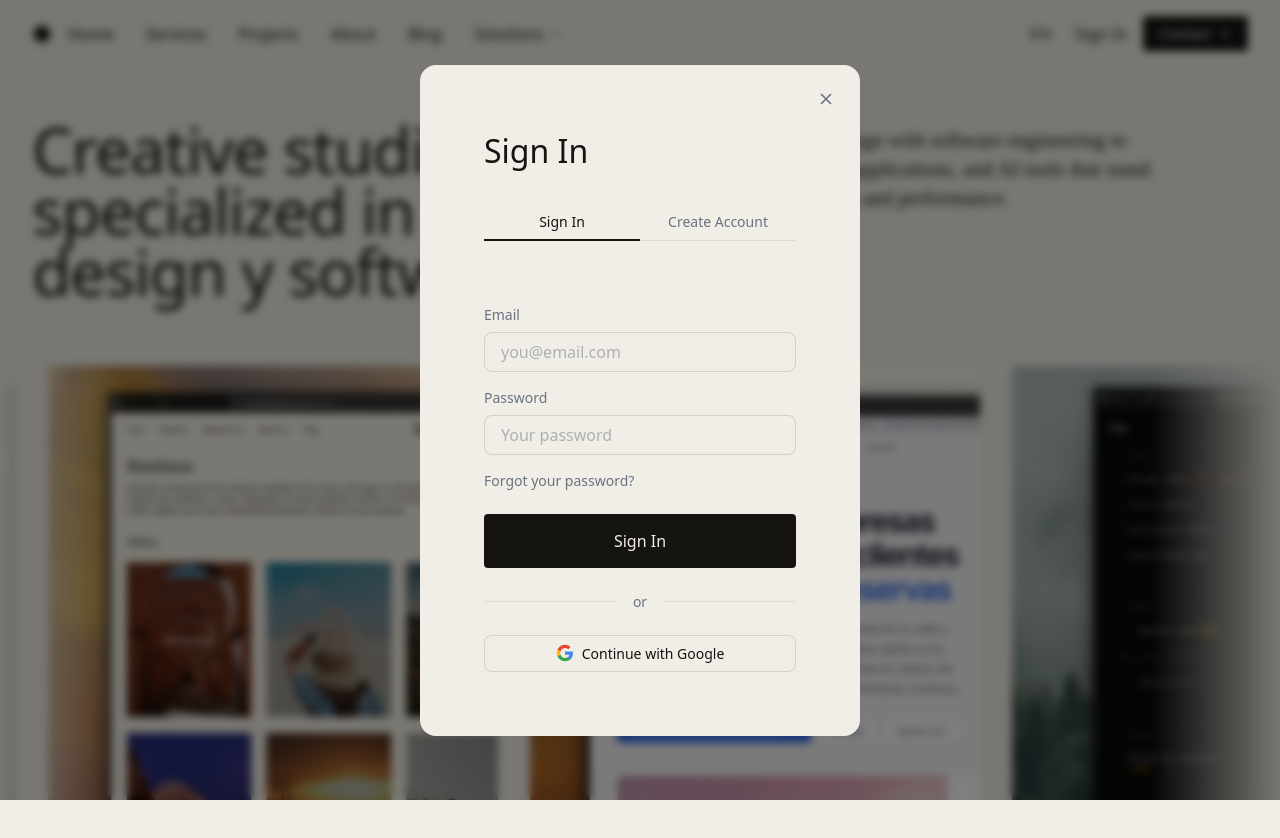
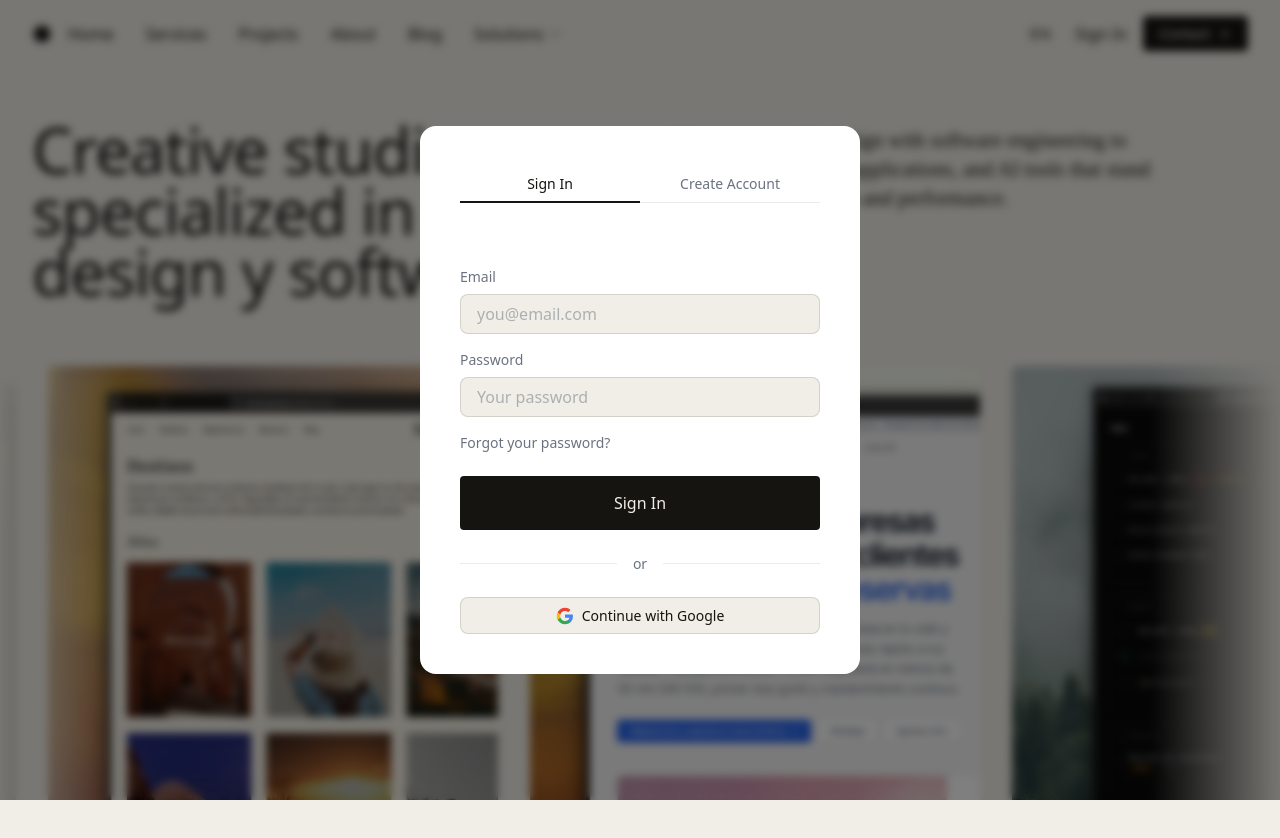
Before and after one commit to 1ndoryu/glory-rs, a React (Vite) app in the folder frontend/: page / in a window 1280 px wide. Both pictures are taken after a click on the button "Sign In". Shown: the top 838 px of the page. Built offline with nearby package versions, Linux system fonts and the light colour scheme; a web font is replaced by a local one.

Commit message:
044A-15: modal sin titulo/X, padding 40px, fondo blanco

```diff
--- a/frontend/src/components/layout/ModalAutenticacion.css
+++ b/frontend/src/components/layout/ModalAutenticacion.css
@@ -22,15 +22,15 @@
     to { opacity: 1; }
 }
 
-/* Contenedor principal */
+/* [044A-15] Contenedor principal: fondo blanco, padding 40px, sin titulo ni boton cerrar */
 .modalContenedor {
-    background-color: var(--bg-primary);
+    background-color: #ffffff;
     border-radius: 16px;
     width: 100%;
     max-width: 440px;
     max-height: 90vh;
     overflow-y: auto;
-    padding: var(--spacing-xl);
+    padding: 40px;
     position: relative;
     animation: modalSlideUp 0.3s cubic-bezier(0.16, 1, 0.3, 1);
 }
--- a/frontend/src/components/layout/ModalAutenticacion.tsx
+++ b/frontend/src/components/layout/ModalAutenticacion.tsx
@@ -38,21 +38,8 @@ export const ModalAutenticacion: React.FC<ModalAutenticacionProps> = ({abierto,
     return (
         <div className="modalOverlay" onClick={handleOverlayClick} role="dialog" aria-modal="true" aria-label="Autenticación">
             <div className="modalContenedor" ref={modalRef}>
-                {/* Boton cerrar */}
-                <button className="modalCerrar" onClick={onCerrar} aria-label={t('auth.close')}>
-                    <svg width="20" height="20" viewBox="0 0 24 24" fill="none" stroke="currentColor" strokeWidth="2">
-                        <path d="M18 6L6 18M6 6l12 12" />
-                    </svg>
-                </button>
-
-                {/* Header */}
-                <div className="modalHeader">
-                    <h2 className="modalTitulo">
-                        {vista === 'login' && t('auth.login')}
-                        {vista === 'registro' && t('auth.register')}
-                        {vista === 'recuperar' && t('auth.recover')}
-                    </h2>
-                </div>
+                {/* [044A-15] Eliminado boton cerrar y titulo por solicitud del usuario.
+                 * Se cierra haciendo click fuera del modal (overlay). */}
 
                 {/* Tabs (solo login/registro) */}
                 {vista !== 'recuperar' && (
```
